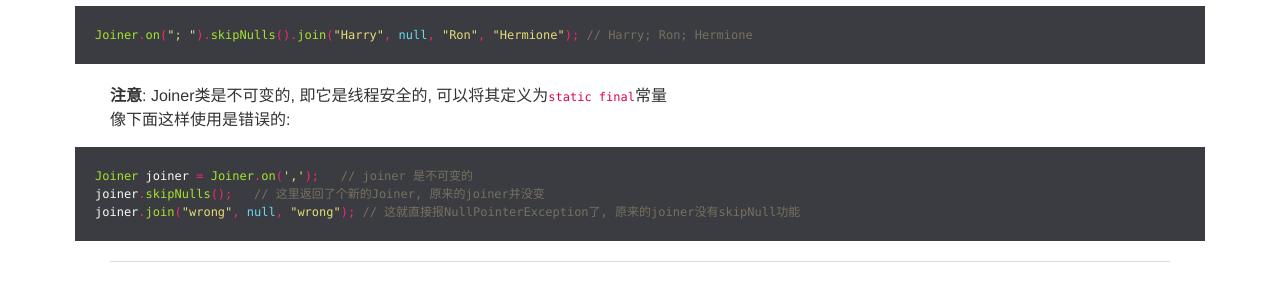
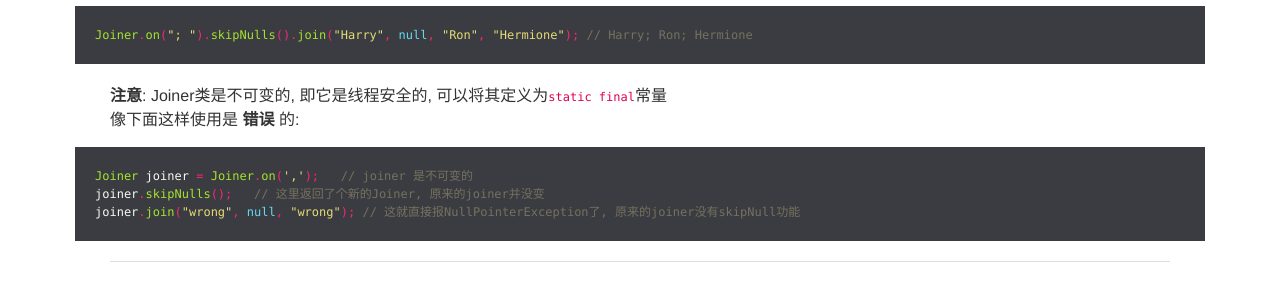
Before and after one commit to rgkjhshi/rgkjhshi.github.io, a Jekyll site: the page built from _posts/2015-11-19-Guava之Joiner.md, in a window 1280 px wide and 900 px high. Shown: the part 344-631 px from the top of the window. Built offline with Jekyll 4.4.1, drawn with Linux system fonts in a browser that asks for light colours; nearby versions of some CDN libraries; Markdown is read by kramdown in place of the engine named in the settings; comment, search, counter and statistics services are not loaded; part of the change alters nothing that is shown.

Commit message:
update source

````diff
--- a/_posts/2015-11-19-Guava之Joiner.md
+++ b/_posts/2015-11-19-Guava之Joiner.md
@@ -22,7 +22,7 @@ Joiner.on("; ").skipNulls().join("Harry", null, "Ron", "Hermione"); // Harry; Ro
 ```
 
 **注意**: Joiner类是不可变的, 即它是线程安全的, 可以将其定义为`static final`常量
-像下面这样使用是错误的:
+像下面这样使用是 **错误** 的:
 
 ```java
 Joiner joiner = Joiner.on(',');   // joiner 是不可变的
````
